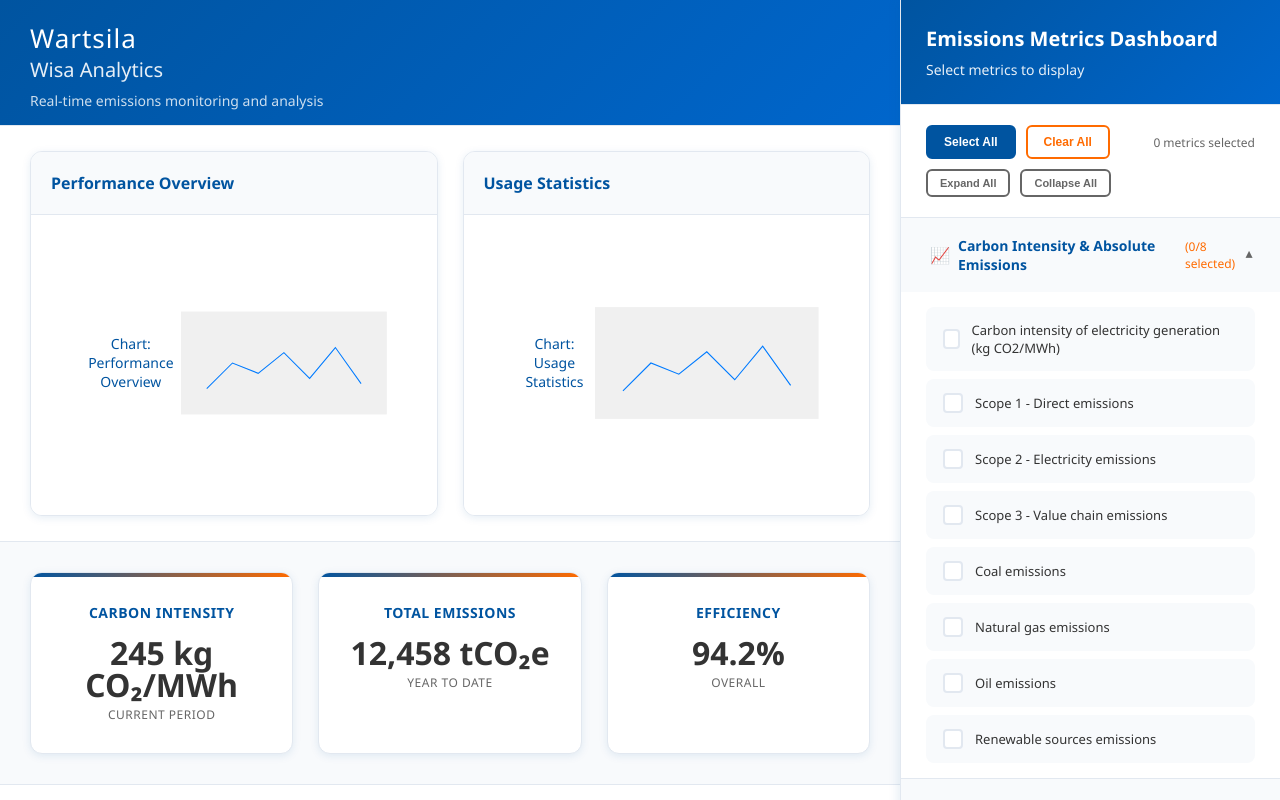
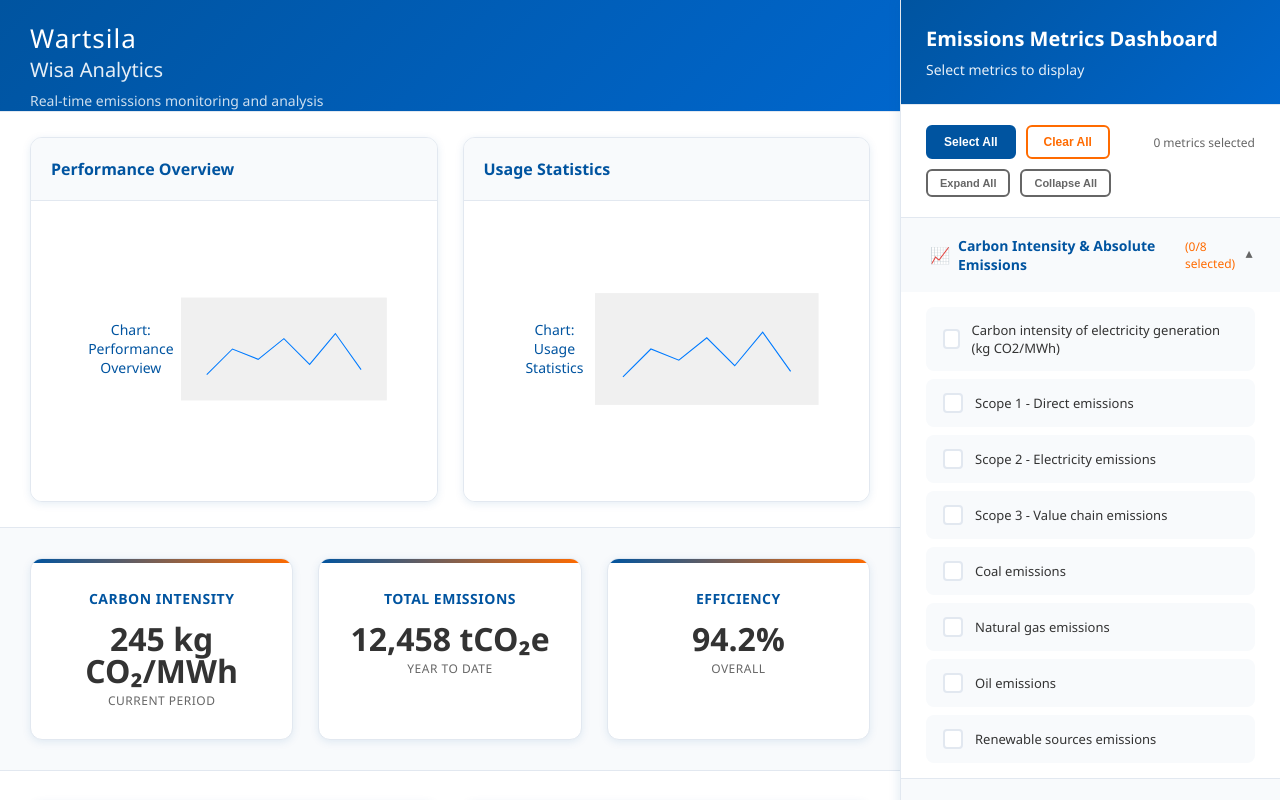
Before and after one commit to JMTI10/wartsila_wisa, a React (Create React App) app: page / in a window 1280 px wide. Shown: the top 800 px of the page. Built offline with nearby package versions, Linux system fonts and the light colour scheme.

Commit message:
Changes to be committed: 	modified:   src/components/MainChart.css

```diff
--- a/src/components/MainChart.css
+++ b/src/components/MainChart.css
@@ -5,9 +5,8 @@
   flex-direction: column;
 }
 
-/* COMPACT Header with blue background */
 .main-chart-header {
-  padding: 20px 30px 15px 30px; /* Reduced padding */
+  padding: 20px 30px 1px 30px; /* Reduced padding */
   background: var(--wartsila-blue);
   background: linear-gradient(135deg, var(--wartsila-blue) 0%, #0066cc 100%);
   color: var(--wartsila-white);
```
